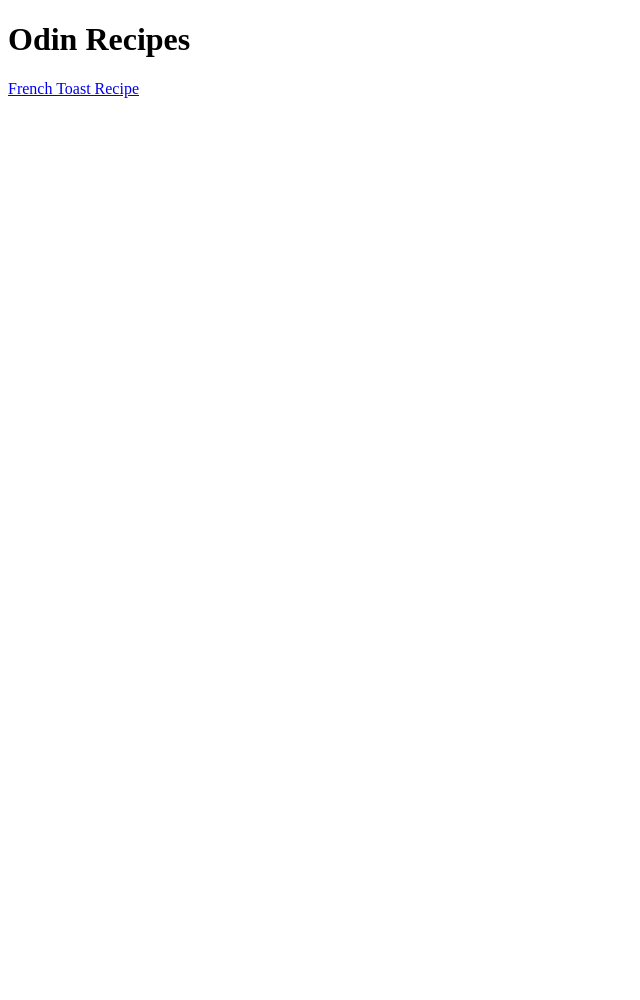
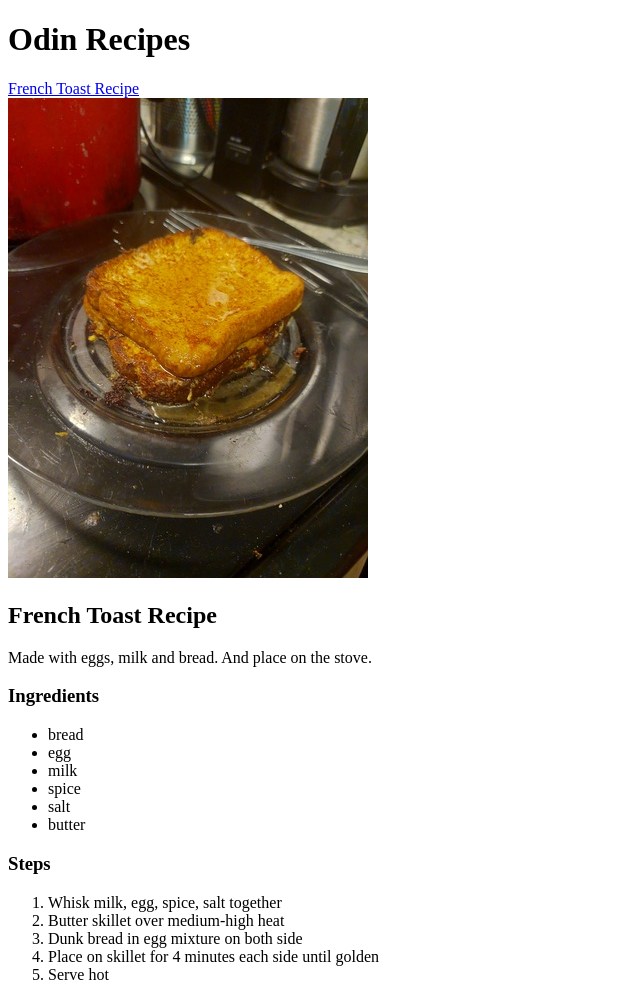
Before and after one commit to biotroph/odin-recipes, a plain HTML site: page index.html in a window 1280 px wide. Shown: the whole page, without its empty margins (0-640 px from the left). Before the commit the page ends 800 px from the top, so only its background shows below. Drawn offline with Linux system fonts and the light colour scheme.

Commit message:
added images, unordered list, ordered list

```diff
--- a/index.html
+++ b/index.html
@@ -9,5 +9,27 @@
 <body>
     <h1>Odin Recipes</h1>
     <a href="./recipes/frenchtoast.html">French Toast Recipe</a>
+    <br>
+    <img src="images/frenchtoast.jpg" alt="French Toast Picture">
+    <h2>French Toast Recipe</h2>
+        <p> Made with eggs, milk and bread. And place on the stove.</p>
+    <!-- not sure how to indent, what is div -->
+    <h3>Ingredients</h3>
+    <ul>
+        <li>bread</li>
+        <li>egg</li>
+        <li>milk</li>
+        <li>spice</li>
+        <li>salt</li>
+        <li>butter</li>
+    </ul>
+    <h3>Steps</h3>
+    <ol>
+        <li>Whisk milk, egg, spice, salt together</li>
+        <li>Butter skillet over medium-high heat</li>
+        <li>Dunk bread in egg mixture on both side</li>
+        <li>Place on skillet for 4 minutes each side until golden</li>
+        <li>Serve hot</li>
+    </ol>
 </body>
 </html>
```
Also changed, not shown: images/frenchtoast.jpg (added).
